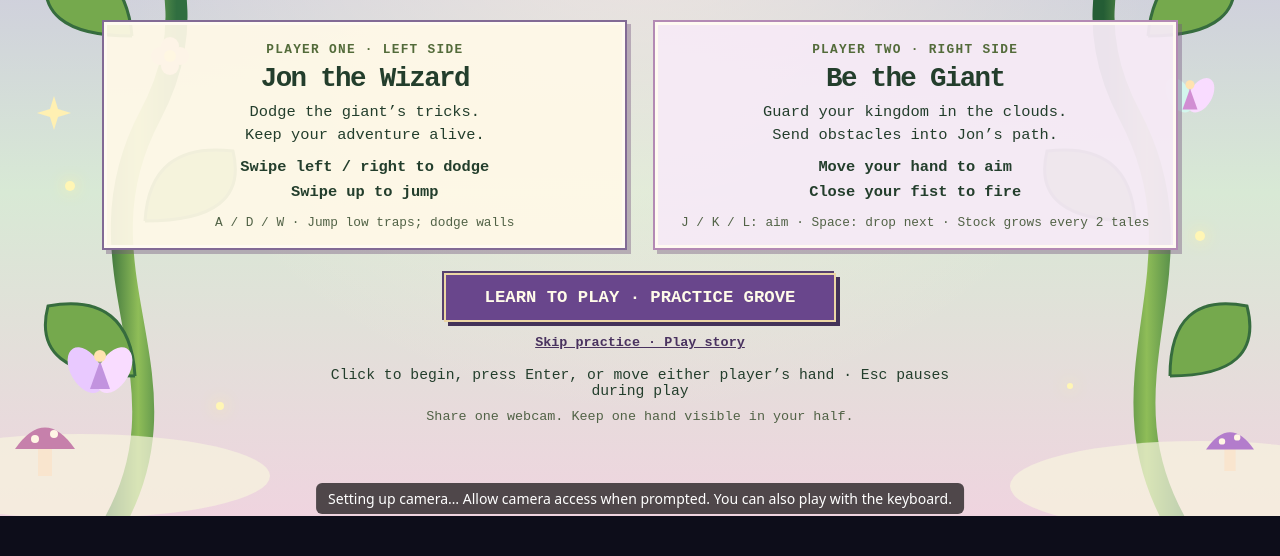
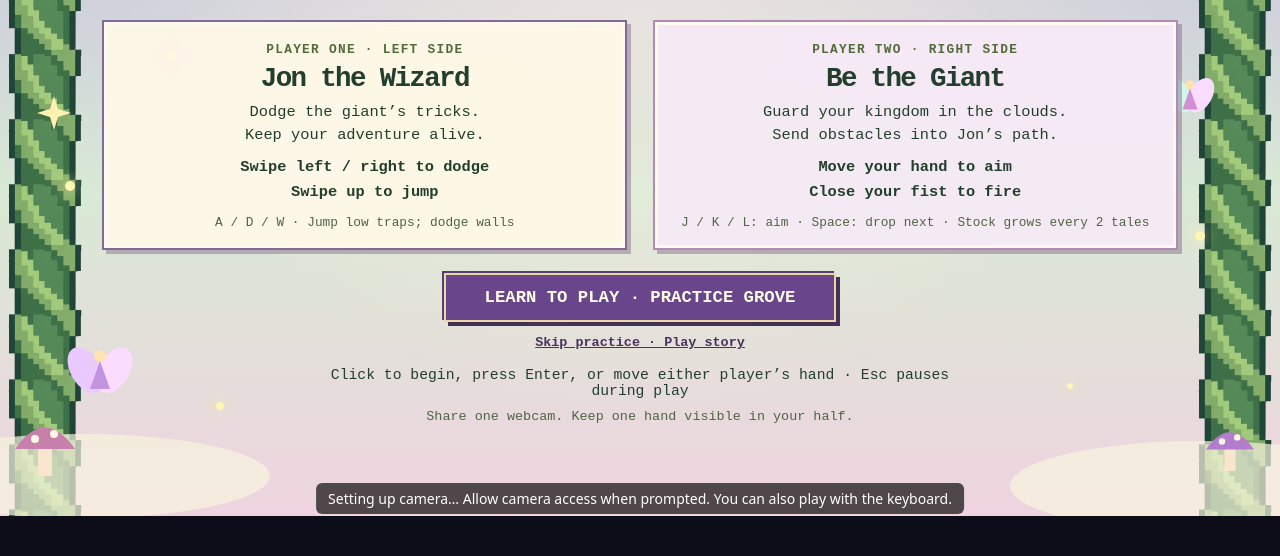
Before and after one commit to jonathanphung/hacktx2026, a website built with Vite: page index.html in a window 1280 px wide. Shown: the part 244-800 px from the top of the page. Built offline with nearby package versions, Linux system fonts and the light colour scheme; no server answers.

Commit message:
[cross-lane] Use the pixel-art beanstalk for the lane stems and story vines

```diff
--- a/src/game/runner/track.ts
+++ b/src/game/runner/track.ts
@@ -10,6 +10,15 @@ export function lerpColor(a: number, b: number, t: number): number {
   const ch = (shift: number) =>
     Math.round(((a >> shift) & 0xff) + (((b >> shift) & 0xff) - ((a >> shift) & 0xff)) * t);
   return (ch(16) << 16) | (ch(8) << 8) | ch(0);
+}
+
+const STEM_FILE_KEY = "beanstalk-stem";
+/** The tile is drawn at 2x for crispness; shown at half size. */
+const STEM_TILE_SCALE = 0.5;
+
+/** Loads the pixel-art beanstalk tile; createTrack falls back to drawn stems if it is missing. */
+export function preloadTrackAssets(scene: Phaser.Scene) {
+  scene.load.image(STEM_FILE_KEY, `${import.meta.env.BASE_URL}assets/beanstalk/stem-tile.png`);
 }
 
 /** Three living stems. Lane centers, collisions, and scrolling remain unchanged. */
@@ -49,8 +58,10 @@ export function createTrack(scene: Phaser.Scene, laneX: (lane: Lane) => number)
       repeat: -1,
     });
   }
-  const key = "enchanted-stem";
-  if (!scene.textures.exists(key)) {
+  const hasArt = scene.textures.exists(STEM_FILE_KEY);
+  const key = hasArt ? STEM_FILE_KEY : "enchanted-stem";
+  if (hasArt) scene.textures.get(key).setFilter(Phaser.Textures.FilterMode.LINEAR);
+  else if (!scene.textures.exists(key)) {
     const g = scene.make.graphics({}, false);
     const width = RUNNER.laneSpacing;
     const cx = width / 2;
@@ -88,8 +99,11 @@ export function createTrack(scene: Phaser.Scene, laneX: (lane: Lane) => number)
   const stems = LANES.map((lane) =>
     scene.add
       .tileSprite(laneX(lane), GAME_HEIGHT / 2, RUNNER.laneSpacing, GAME_HEIGHT, key)
+      .setTileScale(hasArt ? STEM_TILE_SCALE : 1)
       .setDepth(0),
   );
+  // Tile positions are in texture pixels, so a scaled tile must scroll proportionally faster.
+  const scroll = 1 / (hasArt ? STEM_TILE_SCALE : 1);
 
   // Speed lines: faint streaks that fade in as the track gets fast.
   const left = laneX(0) - RUNNER.laneSpacing / 2;
@@ -160,7 +174,7 @@ export function createTrack(scene: Phaser.Scene, laneX: (lane: Lane) => number)
         gates[i].y += dy;
         if (gates[i].y > GAME_HEIGHT + 80) gates.splice(i, 1)[0].destroy();
       }
-      for (const stem of stems) stem.tilePositionY -= dy;
+      for (const stem of stems) stem.tilePositionY -= dy * scroll;
       const alpha = Phaser.Math.Clamp((speed - RUNNER.streakFromSpeed) / 250, 0, 1) * 0.22;
       for (const s of streaks) {
         s.y += dy * 1.7;
--- a/src/game/runner/view.ts
+++ b/src/game/runner/view.ts
@@ -4,6 +4,7 @@ import type { PowerupKind } from "../../shared/world";
 import { POWERUPS, RUNNER } from "./config";
 import { POWERUP_GUIDE } from "../../shell/game-guide";
 import { RunnerFx } from "./fx";
+import { preloadTrackAssets } from "./track";
 import { jumpHeight } from "./motion";
 
 const RUN_FRAMES = 16;
@@ -14,6 +15,7 @@ const TEX = 128;
 const FIGURE = 48;
 
 export function preloadRunnerAssets(scene: Phaser.Scene) {
+  preloadTrackAssets(scene);
   const base = `${import.meta.env.BASE_URL}assets/runner/`;
   for (const variant of RUN_VARIANTS) {
     scene.load.image(`runner-sheet${variant}`, `${base}jon-run${variant}.png`);
--- a/src/shell/presentation.ts
+++ b/src/shell/presentation.ts
@@ -16,10 +16,7 @@ export function addBeanstalks(parent: HTMLElement): void {
   art.setAttribute("aria-hidden", "true");
   art.innerHTML = `<svg viewBox="0 0 1280 720" preserveAspectRatio="none">
     <defs><linearGradient id="vine" x2="1"><stop stop-color="#245d35"/><stop offset=".5" stop-color="#8fbd58"/><stop offset="1" stop-color="#306e40"/></linearGradient></defs>
-    <g fill="none" stroke="url(#vine)" stroke-width="22"><path d="M100 750 C210 590 65 480 150 320 S80 90 175 -50"/><path d="M1190 750 C1080 590 1215 480 1130 320 S1200 90 1105 -50"/></g>
-    <g fill="#75a94d" stroke="#366c3e" stroke-width="3">
-    <path d="M135 580 Q30 580 48 510 Q130 495 135 580 M145 425 Q250 425 233 355 Q150 345 145 425 M132 240 Q30 240 48 170 Q125 160 132 240 M1170 580 Q1265 580 1247 510 Q1170 495 1170 580 M1135 425 Q1030 425 1047 355 Q1130 345 1135 425 M1148 240 Q1250 240 1232 170 Q1155 160 1148 240"/>
-    </g><g fill="#f8f5df" opacity=".7"><ellipse cx="90" cy="80" rx="170" ry="35"/><ellipse cx="1200" cy="120" rx="190" ry="38"/><ellipse cx="80" cy="680" rx="190" ry="42"/><ellipse cx="1200" cy="690" rx="190" ry="45"/></g>
+    <g fill="#f8f5df" opacity=".7"><ellipse cx="90" cy="80" rx="170" ry="35"/><ellipse cx="1200" cy="120" rx="190" ry="38"/><ellipse cx="80" cy="680" rx="190" ry="42"/><ellipse cx="1200" cy="690" rx="190" ry="45"/></g>
     <g class="fairy-glow" fill="#fff6b5"><circle cx="250" cy="90" r="4"/><circle cx="1030" cy="160" r="4"/><circle cx="70" cy="390" r="5"/><circle cx="1200" cy="440" r="5"/><circle cx="220" cy="610" r="4"/><circle cx="1070" cy="590" r="3"/></g>
     <g fill="#fff0b2"><path d="M265 45 l4 13 13 4 -13 4 -4 13 -4 -13 -13 -4 13 -4z M1000 65 l3 10 10 3 -10 3 -3 10 -3 -10 -10 -3 10 -3z M54 300 l4 13 13 4 -13 4 -4 13 -4 -13 -13 -4 13 -4z"/></g>
     <g transform="translate(100 575)"><ellipse fill="#e9c9ff" cx="-12" cy="-8" rx="15" ry="25" transform="rotate(-30)"/><ellipse fill="#f9dcff" cx="12" cy="-8" rx="15" ry="25" transform="rotate(30)"/><circle fill="#ffe3b0" cy="-15" r="6"/><path fill="#c293df" d="M0 -10 l-10 28 20 0z"/></g>
@@ -28,5 +25,13 @@ export function addBeanstalks(parent: HTMLElement): void {
     <g transform="translate(1230 675) scale(.8)"><path fill="#f9e5ce" d="M-7 0 v-30 h14 v30z"/><path fill="#b37ccc" d="M-30 -27 Q0 -70 30 -27z"/><g fill="#fff6e5"><circle cx="-10" cy="-37" r="4"/><circle cx="9" cy="-42" r="4"/></g></g>
     <g fill="#e5b3df"><circle cx="160" cy="260" r="9"/><circle cx="170" cy="250" r="9"/><circle cx="180" cy="260" r="9"/><circle cx="170" cy="270" r="9"/></g><circle fill="#ffdfa0" cx="170" cy="260" r="6"/>
     </svg>`;
+  // The pixel-art beanstalk tiles down both edges, behind the clouds and fairies.
+  const tile = `${import.meta.env.BASE_URL}assets/beanstalk/stem-tile.png`;
+  for (const side of ["left", "right"]) {
+    const vine = document.createElement("div");
+    vine.className = `beanstalk-vine ${side}`;
+    vine.style.backgroundImage = `url(${tile})`;
+    art.prepend(vine);
+  }
   parent.prepend(art);
 }
--- a/src/style.css
+++ b/src/style.css
@@ -262,8 +262,23 @@ body {
   overflow: hidden;
 }
 .beanstalk-art svg {
+  position: relative;
   width: 100%;
   height: 100%;
+}
+.beanstalk-vine {
+  position: absolute;
+  top: 0;
+  bottom: 0;
+  width: 8cqw;
+  background-repeat: repeat-y;
+  background-size: 100% auto;
+}
+.beanstalk-vine.left {
+  left: -0.5cqw;
+}
+.beanstalk-vine.right {
+  right: -0.5cqw;
 }
 .story-content {
   position: relative;
```
Also changed, not shown: public/assets/beanstalk/stem-source.webp (added), public/assets/beanstalk/stem-tile.png (added).
